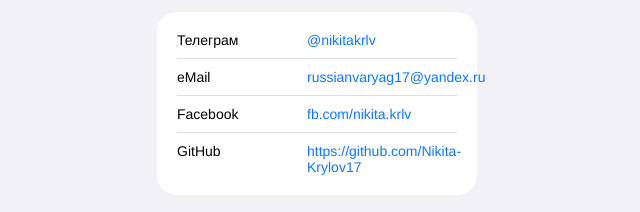
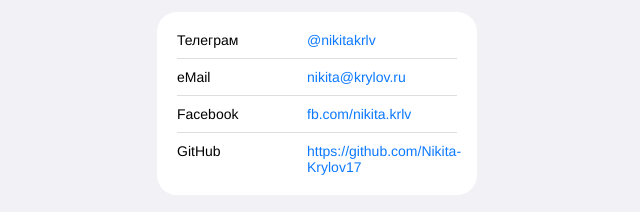
Before and after one commit to Nikita-Krylov17/Nikita-Krylov17-qa.github.io, a plain HTML site: page index.html in a window 1280 px wide. Shown: the part 217-429 px from the top of the page, 323-963 px from the left. Drawn offline with Linux system fonts and the light colour scheme.

Commit message:
Update index.html

```diff
--- a/index.html
+++ b/index.html
@@ -27,7 +27,7 @@
           <li class="links__link">
             <p class="links__title">eMail</p>
             <a class="linsk__link" href="@Nikita.Krlv"
-              >russianvaryag17@yandex.ru</a
+              >nikita@krylov.ru</a
             >
           </li>
           <li class="links__link">
```
